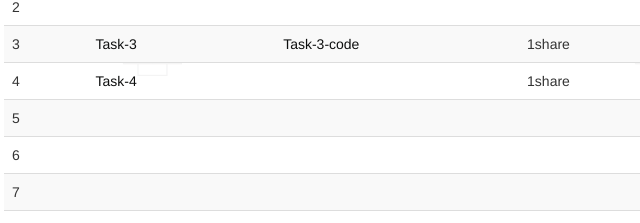
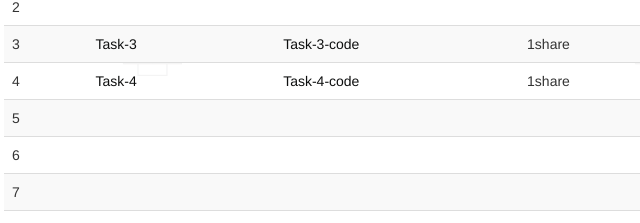
Before and after one commit to haohaoo/duohuostudio.github.io, a plain HTML site: page index.html in a window 1280 px wide. Shown: the part 377-600 px from the top of the page, 236-876 px from the left. Drawn offline with Linux system fonts and the light colour scheme.

Commit message:
change the index for task-4

```diff
--- a/index.html
+++ b/index.html
@@ -59,7 +59,7 @@
                         <tr>
                             <td>4</td>
                             <td><a href="task/stage1/task-4/task-4-yz.html">Task-4</a></td>
-                            <td><a href="javascript:;"></a></td>
+                            <td><a href="https://github.com/duohuostudio/duohuostudio.github.io/tree/master/task/stage1/task-4">Task-4-code</a></td>
                             <td>1share</td>
                         </tr>
                         <tr>
```
